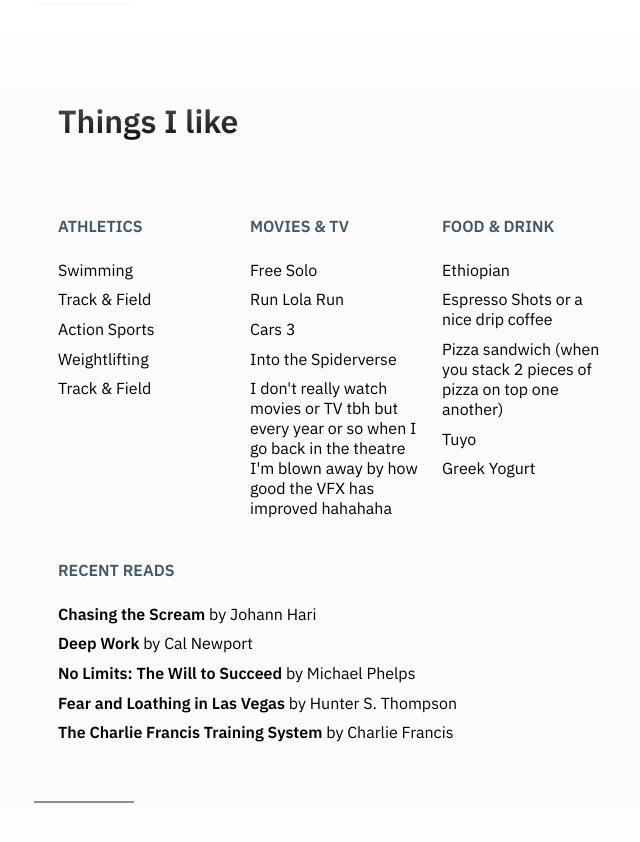
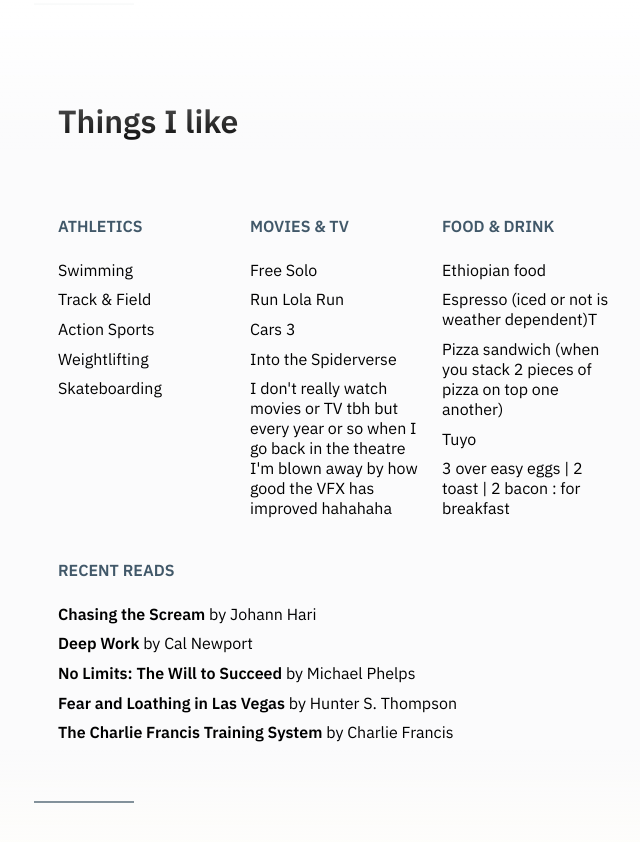
Before and after one commit to sammyj-me/sammyj-me.github.io, a Jekyll site: the page built from about/index.html, in a window 1280 px wide and 900 px high, scrolled down 1313 px. Shown: the top 842 px of the window, without its empty margins (198-838 px from the left). Built offline with Jekyll 4.4.1, drawn with Linux system fonts in a browser that asks for light colours; some of the changed text lies outside the part shown.

Commit message:
Update index.html

```diff
--- a/about/index.html
+++ b/about/index.html
@@ -59,7 +59,7 @@
                 <li>Track & Field</li>
                 <li>Action Sports</li>
                 <li>Weightlifting</li>
-                <li>Track & Field</li>
+                <li>Skateboarding</li>
             </ul>
         </div>
         <div class="quarter">
@@ -87,11 +87,11 @@
         <div class="quarter">
             <h4>Food &amp; Drink</h4>
             <ul>
-                <li>Ethiopian</li>
-                <li>Espresso Shots or a nice drip coffee</li>
+                <li>Ethiopian food</li>
+                <li>Espresso (iced or not is weather dependent)T</li>
                 <li>Pizza sandwich (when you stack 2 pieces of pizza on top one another)</li>
                 <li>Tuyo</li>
-                <li>Greek Yogurt</li>
+                <li>3 over easy eggs | 2 toast | 2 bacon : for breakfast</li>
             </ul>
         </div>
     </div>
```
Also changed, not shown: other parts of about/index.html (+1 -1 lines).
